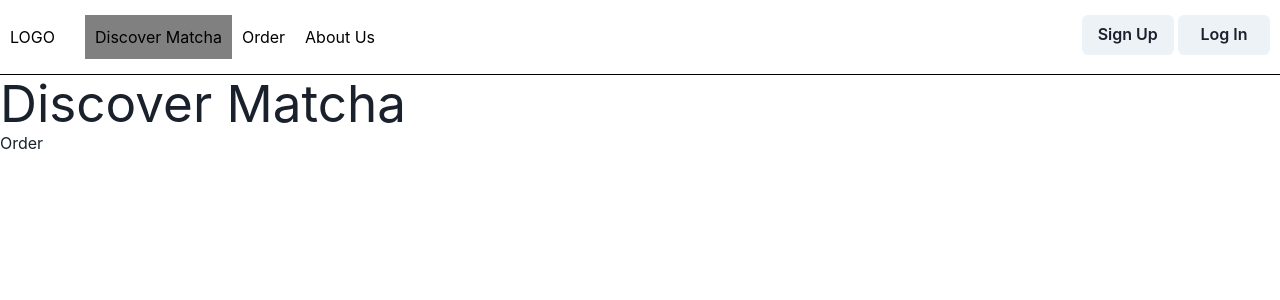
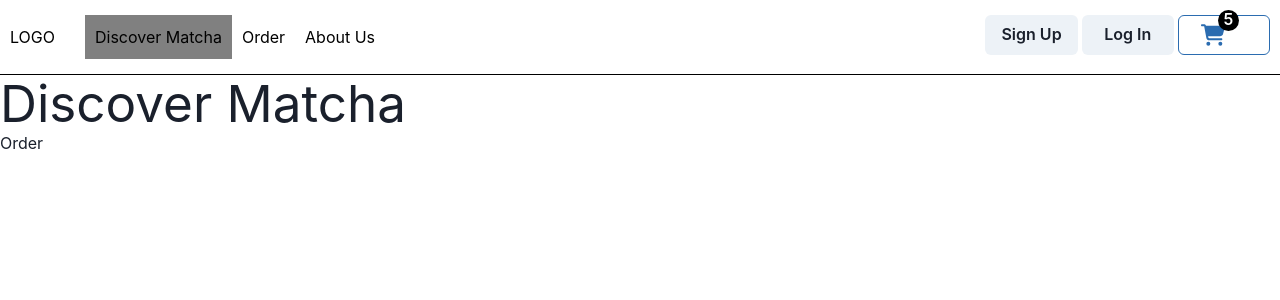
Before and after one commit to ElijahAdams/match_shop, a React (Vite) app: page / in a window 1280 px wide. Shown: the top 300 px of the page. Built offline with nearby package versions, Linux system fonts and the light colour scheme.

Commit message:
Add react icons, cart page, cart button

```diff
--- a/package.json
+++ b/package.json
@@ -21,6 +21,7 @@
     "framer-motion": "^11.2.11",
     "react": "^18.2.0",
     "react-dom": "^18.2.0",
+    "react-icons": "^5.2.1",
     "react-router-dom": "^6.23.1"
   },
   "devDependencies": {
--- a/src/App.jsx
+++ b/src/App.jsx
@@ -4,10 +4,12 @@ import HomePage from './pages/HomePage';
 import NotFoundPage from './pages/NotFoundPage';
 import OrderPage from './pages/OrderPage';
 import AboutUs from './pages/AboutUs';
+import Cart from './pages/Cart';
 import "@fontsource/roboto/300.css";
 import "@fontsource/roboto/400.css";
 import "@fontsource/roboto/500.css";
 import "@fontsource/roboto/700.css";
+
 
 function App() {
   const router = createBrowserRouter(
@@ -16,6 +18,7 @@ function App() {
         <Route index element={<HomePage />}/>
         <Route path="/order" element={<OrderPage />}/>
         <Route path="/about" element={<AboutUs />}/>
+        <Route path="/cart" element={<Cart />}/>
         <Route path='*' element={<NotFoundPage />} />
       </Route>
     )
--- a/src/components/Navbar.jsx
+++ b/src/components/Navbar.jsx
@@ -1,17 +1,19 @@
 import { React, useState } from 'react'
+import { FaCartShopping } from 'react-icons/fa6'
 import {
+  Badge,
   Box,
   Button,
   Collapse,
   Flex,
   Grid,
+  Icon,
   IconButton,
   Spacer,
   useDisclosure
 } from '@chakra-ui/react'
 import { CloseIcon, HamburgerIcon } from '@chakra-ui/icons'
-import { NavLink } from 'react-router-dom';
-
+import { NavLink, useNavigate } from 'react-router-dom';
 const NAV_ITEMS = [
   {
     key: 'discover_matcha',
@@ -35,6 +37,7 @@ let activeStyle = ({ isActive }) => {return isActive ?
 };
 
 const DesktopNav = () => {
+  const navigate = useNavigate();
   return (
     <>
       <Flex h="100%" alignItems="center">
@@ -53,9 +56,20 @@ const DesktopNav = () => {
       </Flex>
       <Spacer />
       <Flex>
-        <Grid templateColumns='repeat(2, 1fr)' gap={1}>
+        <Grid templateColumns='repeat(3, 1fr)' gap={1}>
           <Button>Sign Up</Button>
           <Button>Log In</Button>
+          <IconButton
+            className="badge"
+            variant='outline'
+            colorScheme='blue'
+            aria-label="Go to Cart"
+            size="md"
+            value="5"
+            icon={
+              <Icon as={FaCartShopping} boxSize={6}/>
+            }
+            onClick={() => navigate("/cart")}/>
         </Grid>
       </Flex>
     </>
--- a/src/index.css
+++ b/src/index.css
@@ -29,3 +29,20 @@ h1 {
 .navbar__active-link {
   background-color: gray;
 }
+
+.badge:after{
+  content:attr(value);
+  font-size:16px;
+  background: black;
+  color: white;
+  border-radius:50%;
+  padding:3px;
+  position:relative;
+  left:-7.5px;
+  top:-15px;
+  height: 15px;
+  width: 15px;
+  align-items: center;
+  justify-content: center;
+  display: flex;
+  }
--- /dev/null
+++ b/src/pages/Cart.jsx
@@ -0,0 +1,9 @@
+import React from 'react'
+
+const Cart = () => {
+  return (
+    <div>Cart</div>
+  )
+}
+
+export default Cart
```
Also changed, not shown: 1 other file (tests, documents, lock files or other folders).
